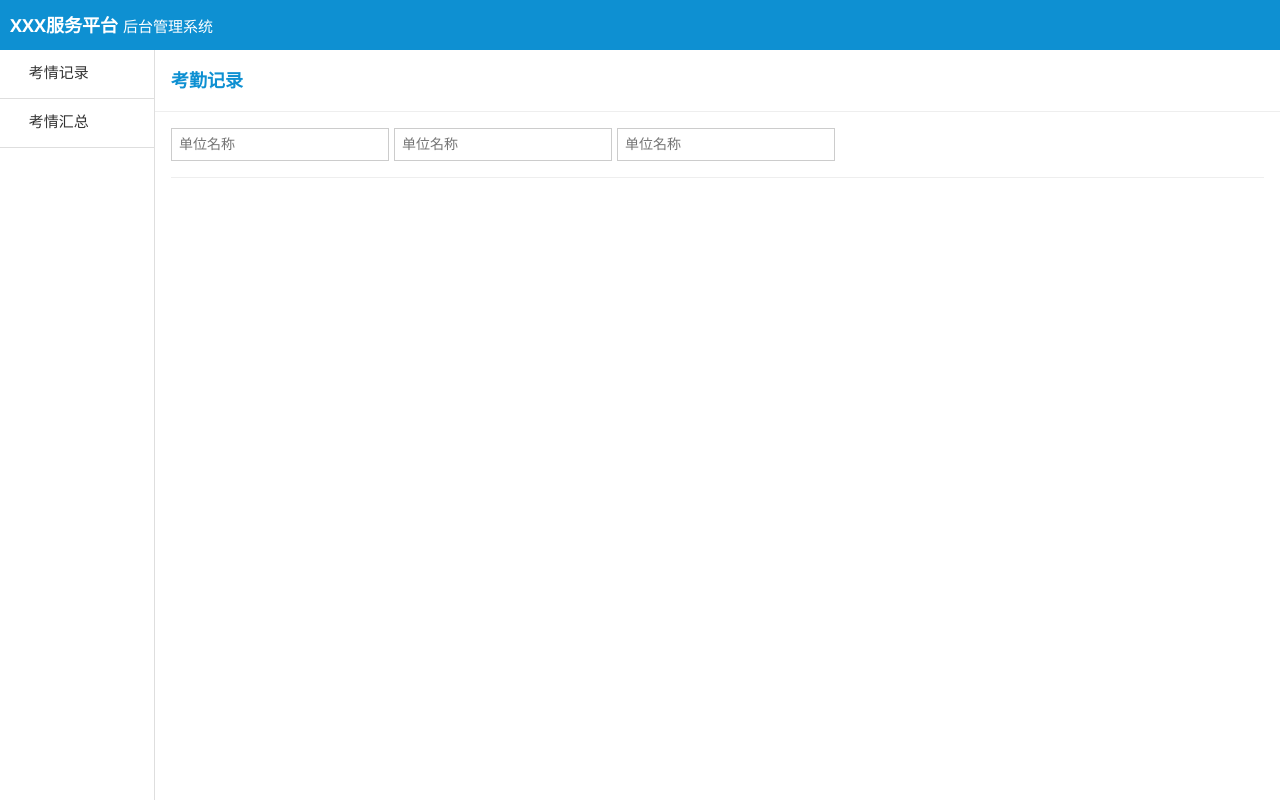
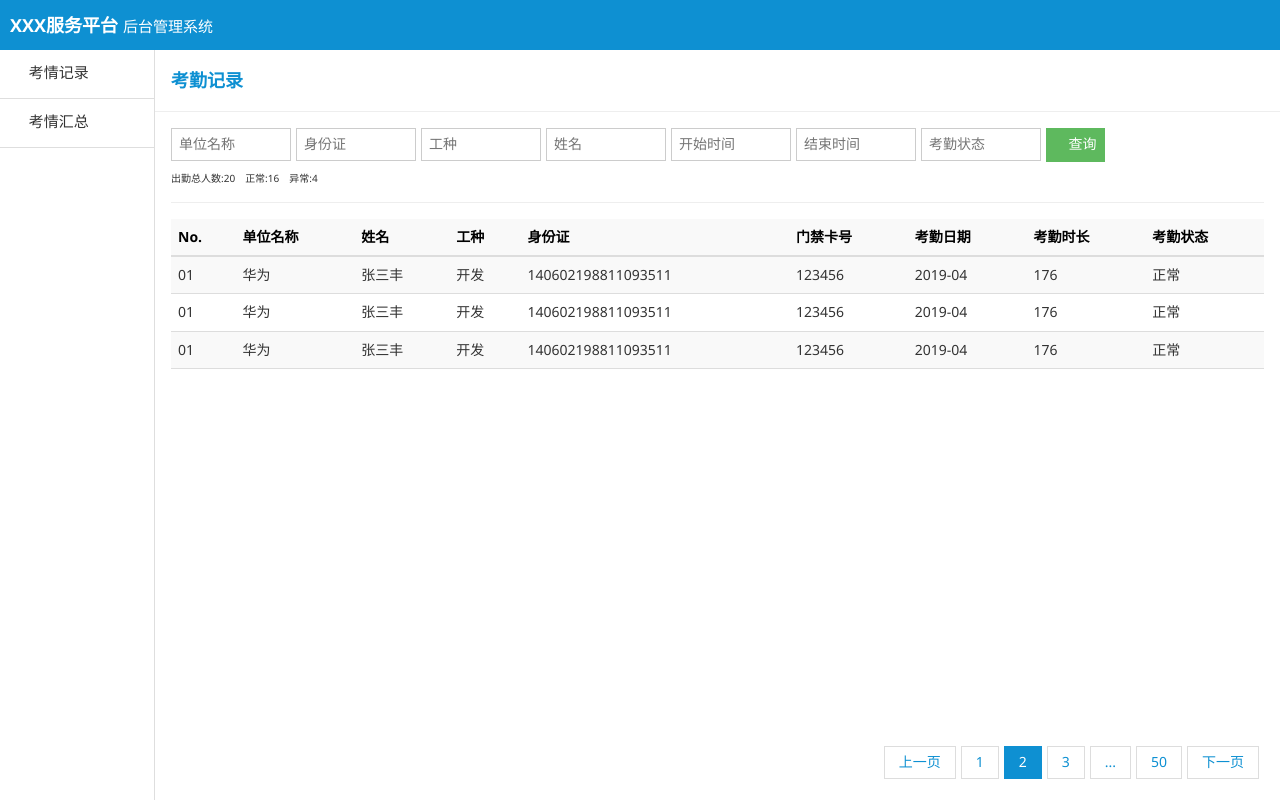
Before and after one commit to kobe1314/vistor-management-system, a React app: page /attendance/records in a window 1280 px wide. Built offline with nearby package versions, Linux system fonts and the light colour scheme; a web font is replaced by a local one.

Commit message:
add the code of records

```diff
--- a/src/assets/css/common.css
+++ b/src/assets/css/common.css
@@ -1,12 +1,12 @@
 @font-face {
     font-family: 'iconfont';  /* project id 1140124 */
-    src: url('//at.alicdn.com/t/font_1140124_dcf620erlpi.eot');
-    src: url('//at.alicdn.com/t/font_1140124_dcf620erlpi.eot?#iefix') format('embedded-opentype'),
-    url('//at.alicdn.com/t/font_1140124_dcf620erlpi.woff2') format('woff2'),
-    url('//at.alicdn.com/t/font_1140124_dcf620erlpi.woff') format('woff'),
-    url('//at.alicdn.com/t/font_1140124_dcf620erlpi.ttf') format('truetype'),
-    url('//at.alicdn.com/t/font_1140124_dcf620erlpi.svg#iconfont') format('svg');
-}
+    src: url('//at.alicdn.com/t/font_1140124_o090q7nhlep.eot');
+    src: url('//at.alicdn.com/t/font_1140124_o090q7nhlep.eot?#iefix') format('embedded-opentype'),
+    url('//at.alicdn.com/t/font_1140124_o090q7nhlep.woff2') format('woff2'),
+    url('//at.alicdn.com/t/font_1140124_o090q7nhlep.woff') format('woff'),
+    url('//at.alicdn.com/t/font_1140124_o090q7nhlep.ttf') format('truetype'),
+    url('//at.alicdn.com/t/font_1140124_o090q7nhlep.svg#iconfont') format('svg');
+  }
 .iconfont{
     font-family:"iconfont" !important;
     font-size:16px;font-style:normal;
--- a/src/components/content/Records.js
+++ b/src/components/content/Records.js
@@ -1,6 +1,7 @@
 import React, { Component } from 'react';
 import Breadcrumb from '../breadcrumb/Breadcrumb';
 import TableFilter from '../tablaFilter/TableFilter';
+import Pagination from '../pagination/Pagination'
 import './content.css';
 
 class Records extends Component {
@@ -10,12 +11,62 @@ class Records extends Component {
     }
     render() {
         return (
-            <div>
+            <div className="right-content">
                 <Breadcrumb />
                 <TableFilter />
                 <div className="page-content page-records">
-
+                    <table>
+                        <thead>
+                            <tr>
+                                <th>No.</th>
+                                <th>单位名称</th>
+                                <th>姓名</th>
+                                <th>工种</th>
+                                <th>身份证</th>
+                                <th>门禁卡号</th>
+                                <th>考勤日期</th>
+                                <th>考勤时长</th>
+                                <th>考勤状态</th>
+                            </tr>
+                        </thead>
+                        <tbody>
+                            <tr>
+                                <td>01</td>
+                                <td>华为</td>
+                                <td>张三丰</td>
+                                <td>开发</td>
+                                <td>140602198811093511</td>
+                                <td>123456</td>
+                                <td>2019-04</td>
+                                <td>176</td>
+                                <td>正常</td>
+                            </tr>
+                            <tr>
+                                <td>01</td>
+                                <td>华为</td>
+                                <td>张三丰</td>
+                                <td>开发</td>
+                                <td>140602198811093511</td>
+                                <td>123456</td>
+                                <td>2019-04</td>
+                                <td>176</td>
+                                <td>正常</td>
+                            </tr>
+                            <tr>
+                                <td>01</td>
+                                <td>华为</td>
+                                <td>张三丰</td>
+                                <td>开发</td>
+                                <td>140602198811093511</td>
+                                <td>123456</td>
+                                <td>2019-04</td>
+                                <td>176</td>
+                                <td>正常</td>
+                            </tr>
+                        </tbody>
+                    </table>
                 </div>
+                <Pagination />
             </div>
         );
     }
--- a/src/components/content/Summaries.js
+++ b/src/components/content/Summaries.js
@@ -4,7 +4,7 @@ import './content.css';
 class Summaries extends Component {
     constructor(props) {
         super(props);
-        this.state = {  };
+        this.state = {};
     }
     render() {
         return (
--- a/src/components/content/content.css
+++ b/src/components/content/content.css
@@ -0,0 +1,31 @@
+.right-content{
+    height:100%;
+    display: flex;
+    flex-direction: column;
+}
+.page-content{
+    padding:1.6rem;
+    flex-grow:1;
+}
+.page-content table{
+    min-width:100%;
+    border:0 none;
+    border-collapse: separate;
+}
+.page-content table tr:nth-child(odd){
+    background:#f9f9f9;
+}
+.page-content table th{
+    font-size:1.4rem;
+    padding:0.7rem;
+    border-bottom:2px solid #ddd;
+    background:transparent;
+    font-weight: bold;
+}
+.page-content table td{
+    font-size:1.4rem;
+    padding:0.7rem;
+    border:0 none;
+    border-bottom:1px solid #ddd;
+    color:#333;
+}
--- /dev/null
+++ b/src/components/pagination/Pagination.js
@@ -0,0 +1,26 @@
+import React, { Component } from 'react';
+import './pagination.css';
+
+class Pagination extends Component {
+    constructor(props) {
+        super(props);
+        this.state = {  };
+    }
+    render() {
+        return (
+            <div className="pagination">
+                <ul >
+                    <li className="page-btn page-btn-pre">上一页</li>
+                    <li className="page-btn">1</li>
+                    <li className="page-btn active">2</li>
+                    <li className="page-btn">3</li>
+                    <li className="page-btn">...</li>
+                    <li className="page-btn">50</li>
+                    <li className="page-btn page-btn-next">下一页</li>
+                </ul>
+            </div>
+        );
+    }
+}
+
+export default Pagination;
--- /dev/null
+++ b/src/components/pagination/pagination.css
@@ -0,0 +1,21 @@
+.pagination{
+    padding:0 1.6rem 1.6rem;
+}
+.pagination ul{
+    display:flex;
+    justify-content: flex-end;
+}
+.pagination .page-btn{
+    text-align:center;
+    border:1px solid #ddd;
+    color:#0e90d2;
+    font-size:14px;
+    line-height:1.2;
+    padding:0.5em 1em;
+    margin:0 5px 5px 0;
+}
+.pagination .page-btn.active{
+    color:#fff;
+    background:#0e90d2;
+    border-color:#0e90d2;
+}
--- a/src/components/tablaFilter/TableFilter.js
+++ b/src/components/tablaFilter/TableFilter.js
@@ -29,23 +29,29 @@ class TableFilter extends Component {
 
     changeCompanyName(e){
         let request = this.state.request;
-        request.companyName.push(e.target.value);
-        debugger
+        let selectedCompanyName = this.state.selectedCompanyName;
+        let setVal = new Set();
+        let setName = new Set();
+        const val = e.currentTarget.value;
+        const name = e.currentTarget.attributes.textvalue.textContent;
+        request.companyName.forEach((i)=>{
+            setVal.add(i);
+        })
+        selectedCompanyName.split('/').forEach((i)=>{
+            setName.add(i);
+        })
+        if(e.currentTarget.checked){
+            setName.add(name);
+            setVal.add(val);
+        }else{
+            setName.delete(name);
+            setVal.delete(val);
+        }
+        request.companyName=Array.from(setVal);
+        selectedCompanyName = Array.from(setName).join('/');
         this.setState({
-            request:request
-        }, ()=>{
-            debugger
-            let selectedCompanyName = '';
-            const allCompanys = this.state.response.companys
-            for(let i in allCompanys){
-                if(allCompanys[i].value in this.state.request.companyName){
-                    selectedCompanyName+=`${allCompanys[i].name}/`
-                }
-            }
-            this.setState({
-                selectedCompanyName:selectedCompanyName
-            })
-            console.log(this.state);
+            request:request,
+            selectedCompanyName:selectedCompanyName
         })
     }
 
@@ -54,24 +60,44 @@ class TableFilter extends Component {
             <div className="table-filter">
                 <form>
                     <div className="form-group">
-                        <input type="text" readOnly placeholder="单位名称" onClick={this.checkBoxSelect} value={this.state.selectedCompanyName} />
+                        <input type="text" readOnly placeholder="单位名称" className="ele-select" onClick={this.checkBoxSelect} value={this.state.selectedCompanyName} />
                         {this.state.selectOpen ?
                         <ul className="checkbox-select">
-                            <li className="checkbox-select-item"><input name="companyName" onChange={this.changeCompanyName} value="0" type="checkbox" /> 全部</li>
-                            <li className="checkbox-select-item"><input name="companyName" onChange={this.changeCompanyName} value="1" type="checkbox" /> 华为</li>
-                            <li className="checkbox-select-item"><input name="companyName" onChange={this.changeCompanyName} value="2" type="checkbox" /> 三星</li>
+                            <li className="checkbox-select-item"><input name="companyName" onChange={this.changeCompanyName} value="0" textvalue="全部" type="checkbox" /> 全部</li>
+                            <li className="checkbox-select-item"><input name="companyName" onChange={this.changeCompanyName} value="1" textvalue="华为" type="checkbox" /> 华为</li>
+                            <li className="checkbox-select-item"><input name="companyName" onChange={this.changeCompanyName} value="2" textvalue="三星" type="checkbox" /> 三星</li>
                         </ul>
                         :
                         ''
                         }
                     </div>
                     <div className="form-group">
-                        <input type="text" placeholder="单位名称" />
+                        <input type="text" placeholder="身份证" />
                     </div>
                     <div className="form-group">
-                        <input type="text" placeholder="单位名称" />
+                        <input type="text" placeholder="工种" />
+                    </div>
+                    <div className="form-group">
+                        <input type="text" placeholder="姓名" />
+                    </div>
+                    <div className="form-group">
+                        <input type="text" placeholder="开始时间" />
+                    </div>
+                    <div className="form-group">
+                        <input type="text" placeholder="结束时间" />
+                    </div>
+                    <div className="form-group">
+                        <input type="text" placeholder="考勤状态" />
+                    </div>
+                    <div className="form-group">
+                        <button className="btn-success"><i className="iconfont">&#xe601;</i> 查询</button>
                     </div>
                 </form>
+                <div className="total">
+                    <div className="form-group">出勤总人数:20</div>
+                    <div className="form-group">正常:16</div>
+                    <div className="form-group">异常:4</div>
+                </div>
             </div>
         );
     }
--- a/src/components/tablaFilter/tableFilter.css
+++ b/src/components/tablaFilter/tableFilter.css
@@ -1,19 +1,46 @@
 .table-filter{
     margin:0 1.6rem;
-    padding:1.6rem 0;
+    padding:1.6rem 0 0.8rem;
     border-bottom:1px solid #eee;
 }
 .table-filter form{
     display:flex;
+    flex-wrap: wrap;
 }
 .table-filter .form-group{
     margin-right:5px;
     position:relative;
+    max-width:120px;
+    min-width:100px;
+    margin-bottom:0.8rem;
 }
-.table-filter .form-group input{
+.table-filter .form-group .ele-select:after{
+    content:'<i className="iconfont">&#xe600;</i>';
+    display:block;
+    position:absolute;
+    right:0.5em;
+    top:0.2em;
+}
+.table-filter .form-group>input{
     border:1px solid #ccc;
     padding:0.5em;
     font-size:1.4rem;
+    width:100%;
+}
+.table-filter .form-group button{
+    border:1px solid #ccc;
+    padding:0.5em;
+    font-size:1.4rem;
+    line-height:1.2;
+    border:1px solid transparent;
+}
+button .iconfont{
+    color:#fff;
+    font-size:14px;
+}
+.btn-success{
+    background:#5eb95e;
+    color:#fff;
 }
 .table-filter .checkbox-select{
     position:absolute;
@@ -22,7 +49,18 @@
     width:100%;
     padding:0.5em;
     background:#fff;
+    z-index:999;
 }
 .table-filter .checkbox-select .checkbox-select-item{
 
 }
+.total{
+    display:flex;
+}
+.total .form-group{
+    width:auto;
+    max-width: none;
+    min-width:auto;
+    margin-right:1em;
+    color:#333;
+}
--- a/src/router/App.css
+++ b/src/router/App.css
@@ -1,6 +1,7 @@
 #root{
     width:100%;
     height:100%;
+    min-width:930px;
 }
 .page{
     display:flex;
@@ -15,10 +16,12 @@
     flex-grow:1;
     display:flex;
     flex-direction: row;
-
+    width:100%;
 }
 .page-main-left{
     width:155px;
+    min-width:155px;
+    max-width: 155px;
     border-right:1px solid #dedede;
 }
 .page-main-right{
```
